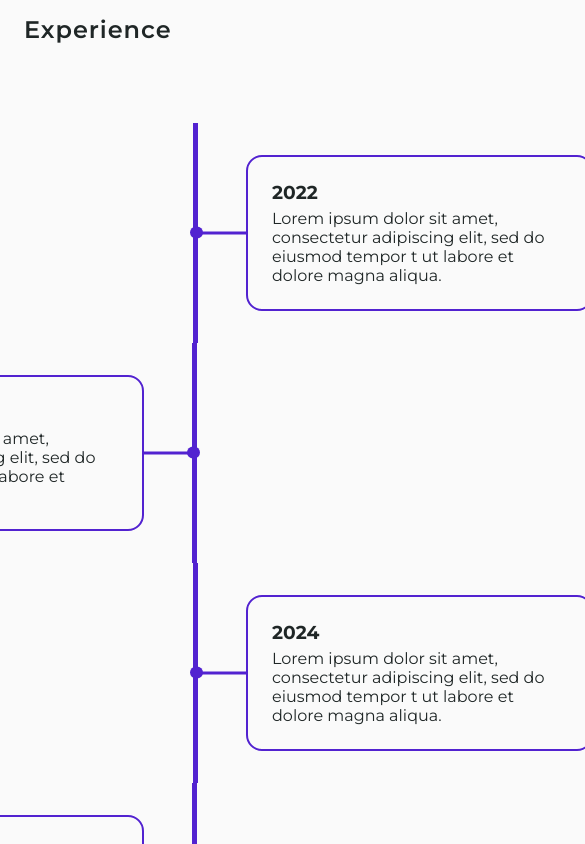
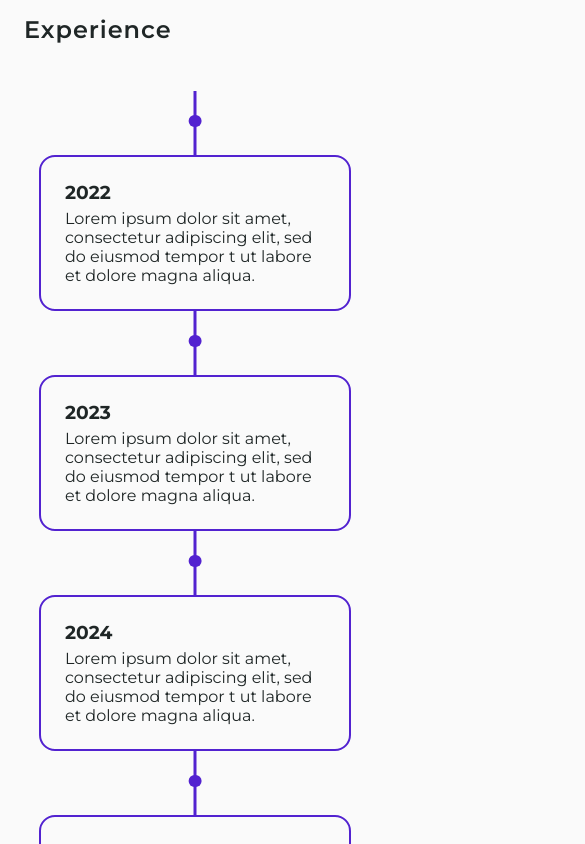
Before and after one commit to bloodyrainday/react-cv, a React app: page / in a window 390 px wide. Shown: the part 3340-4184 px from the top of the page, 585 px wide, since content can reach past the window. Built offline with nearby package versions, Linux system fonts and the light colour scheme.

Commit message:
feat: add responsive design for Experience component

```diff
--- a/src/layout/sections/experience/CheckPoint.tsx
+++ b/src/layout/sections/experience/CheckPoint.tsx
@@ -76,6 +76,38 @@ const StyledCheckPoint = styled.div`
   &:nth-child(even) div::before {
     right: -0.5em;
   }
+
+  @media screen and (max-width: 880px) {
+    width: 100%;
+
+    &:nth-child(odd) {
+      transform: none;
+      padding-left: 0;
+      border: none;
+    }
+
+    &:nth-child(even) {
+      transform: none;
+      padding-right: 0;
+      border: none;
+    }
+
+    &:nth-child(odd)::before,
+    &:nth-child(even)::before {
+      width: 3px;
+      height: 4em;
+      top: -2em;
+      left: 50%;
+      transform: translateX(-50%);
+    }
+
+    &:nth-child(odd) div::before,
+    &:nth-child(even) div::before {
+      top: -0.5em;
+      left: 50%;
+      transform: translateX(-50%);
+    }
+  }
 `;
 
 const Frame = styled.div`
--- a/src/layout/sections/experience/TimeLine.tsx
+++ b/src/layout/sections/experience/TimeLine.tsx
@@ -30,4 +30,8 @@ const StyledTimeLine = styled.div`
   display: flex;
   flex-direction: column;
   align-items: center;
+
+  @media screen and (max-width: 880px) {
+    width: 80vw;
+  }
 `;
```
